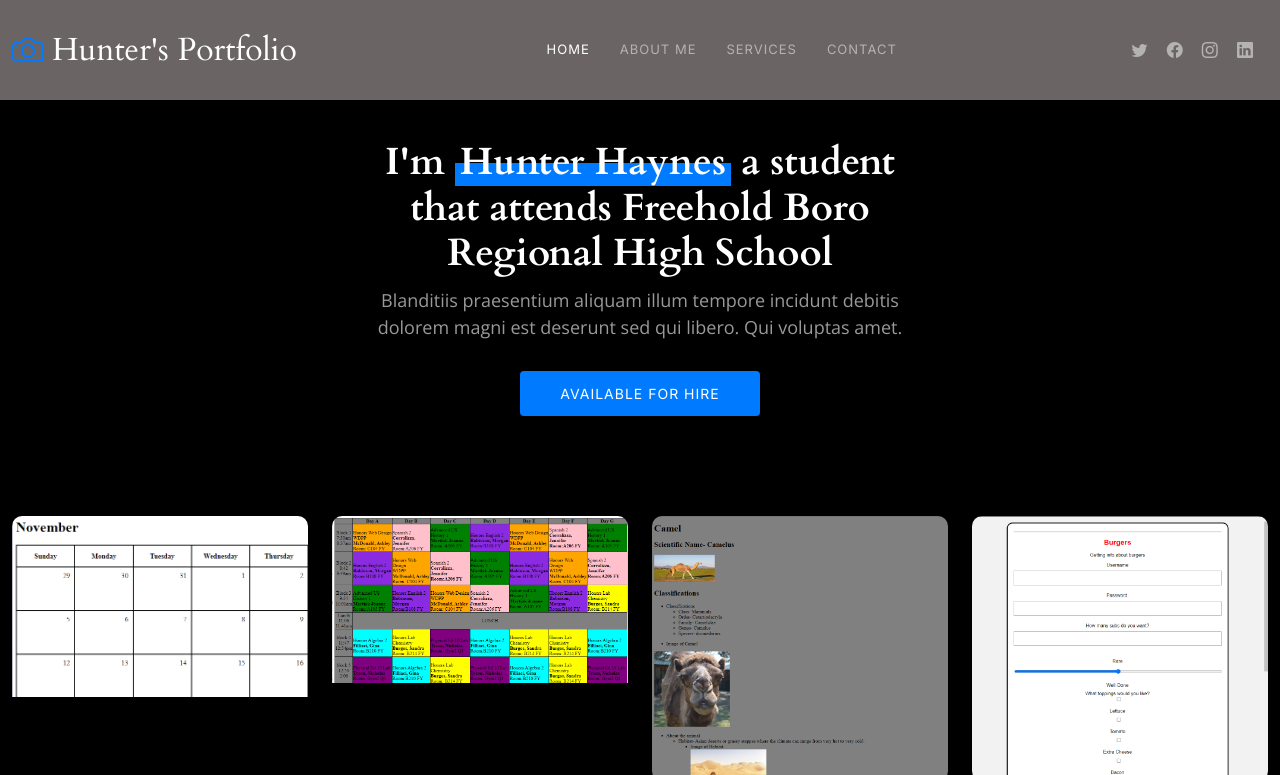
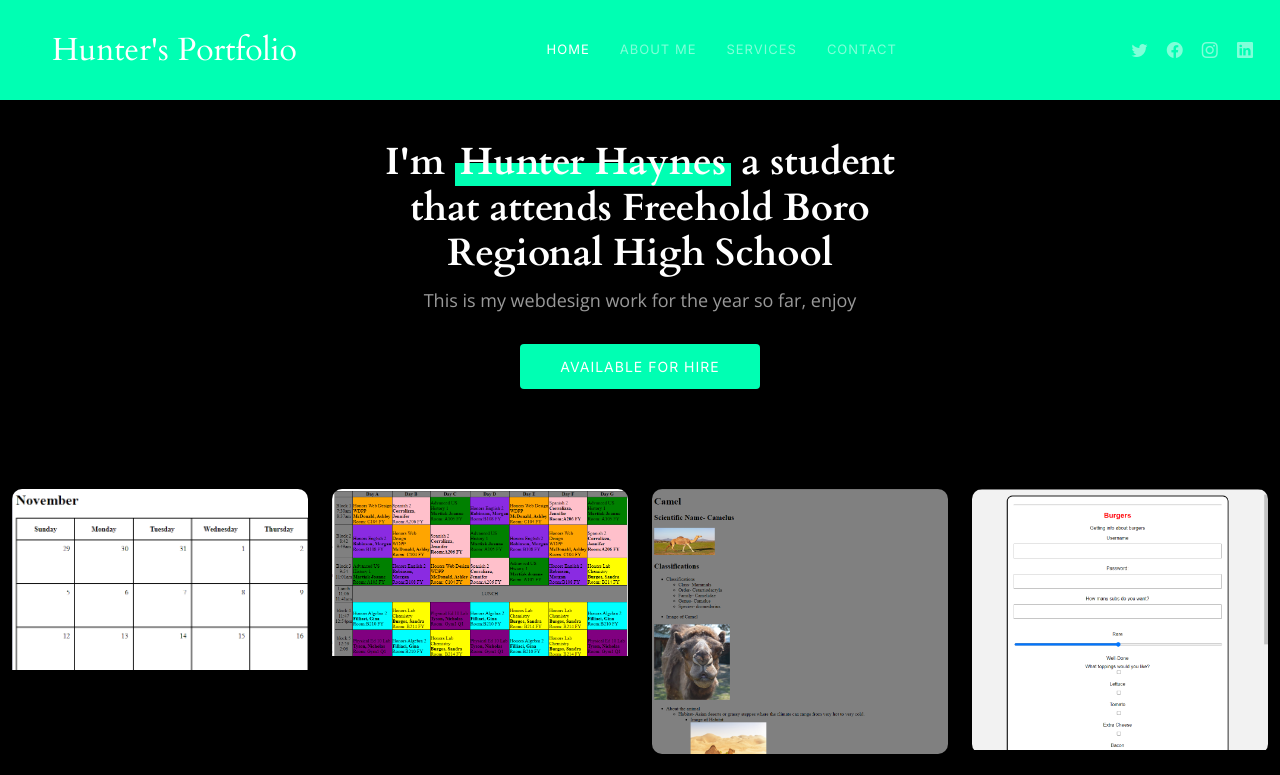
Before and after one commit to Hunter2454254/PhotoFolio, a plain HTML site: page index.html in a window 1280 px wide. Shown: the top 775 px of the page. Drawn offline with nearby package versions, Linux system fonts and the light colour scheme.

Commit message:
Work Day 1

```diff
--- a/assets/css/main.css
+++ b/assets/css/main.css
@@ -21,7 +21,7 @@
 /* Colors */
 :root {
   --color-default: #000000;
-  --color-primary: #007bff ;
+  --color-primary: #00ffb3;
   --color-secondary: #6c757d ;
 }
 
@@ -287,7 +287,7 @@ h6 {
   transition: all 0.5s;
   z-index: 997;
   padding: 30px 0;
-  background-color: #6b6464 ;
+  background-color: #00ffb3 ;
 }
 
 .header .logo {
--- a/index.html
+++ b/index.html
@@ -94,7 +94,7 @@
       <div class="row justify-content-center">
         <div class="col-lg-6 text-center">
           <h2>I'm <span>Hunter Haynes</span> a student that attends Freehold Boro Regional High School</h2>
-          <p>Blanditiis praesentium aliquam illum tempore incidunt debitis dolorem magni est deserunt sed qui libero. Qui voluptas amet.</p>
+          <p>This is my webdesign work for the year so far, enjoy</p>
           <a href="contact.html" class="btn-get-started">Available for hire</a>
         </div>
       </div>
```
